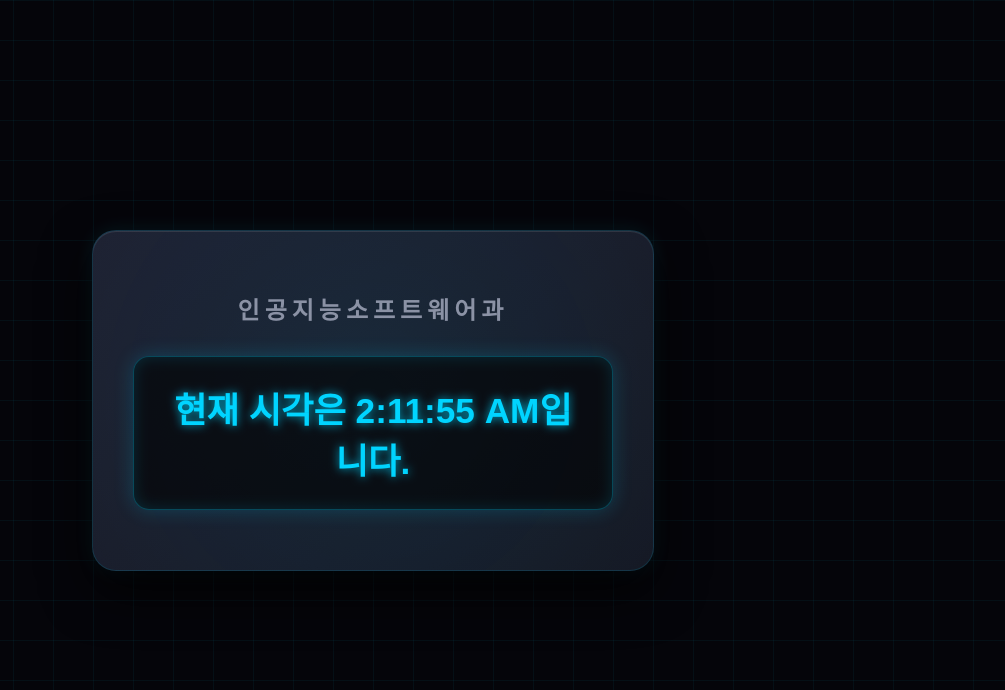
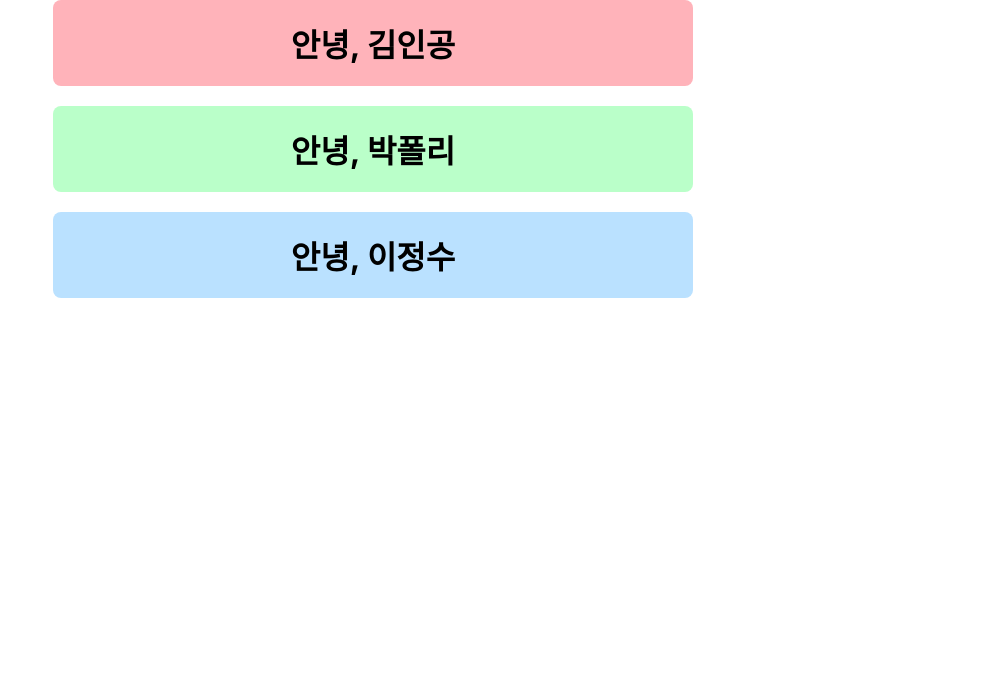
Before and after one commit to KIM-SNJ/web2, a React (Create React App) app: page / in a window 1280 px wide. Shown: the top 690 px of the page, without its empty margins (267-1272 px from the left). Built offline with nearby package versions, Linux system fonts and the light colour scheme.

Commit message:
5장 함수형컴포터넌트 예제까지함

```diff
--- /dev/null
+++ b/src/04/ConfirmDialog.css
@@ -0,0 +1,9 @@
+div{
+    text-align: center;
+    padding: 20px;
+}
+
+.div-bg-ivory{
+    background-color: #fbf9ec;
+    border: 5px groove #bc3eca;
+}
--- /dev/null
+++ b/src/04/ConfirmDialog.jsx
@@ -0,0 +1,17 @@
+import React from "react";
+import Button from "./Button";
+import "./ConfirmDialog.css";
+
+function ConfirmDialog(props) {
+    return(
+        <div className={'div-bg-ivory'}>
+            <p>{props.children}을 확인한 후 버튼을 눌러주세요.</p>
+            <br/>
+            <Button color={'green'}>확인</Button> &nbsp;
+            <Button color={'blue'}>취소</Button> &nbsp;
+            <Button color={'red'}>초기화</Button> &nbsp;
+        </div>
+    )
+}
+
+export default ConfirmDialog;
--- /dev/null
+++ b/src/04/ConfirmDialogList.jsx
@@ -0,0 +1,14 @@
+import React from "react";
+import ConfirmDialog from "./ConfirmDialog";
+
+function ConfirmDialogList () {
+    return(
+        <div>
+            <ConfirmDialog>내용</ConfirmDialog><br/><br/>
+            <ConfirmDialog>방송</ConfirmDialog><br/><br/>
+            <ConfirmDialog>게시글</ConfirmDialog><br/><br/>
+        </div>
+    )
+}
+
+export default ConfirmDialogList
--- /dev/null
+++ b/src/05/Welcome.jsx
@@ -0,0 +1,7 @@
+import React from 'react';
+
+function Welcome(props) {
+    return <h1>안녕, {props.name}</h1>
+}
+
+export default Welcome
--- /dev/null
+++ b/src/05/WelcomeList.css
@@ -0,0 +1,23 @@
+/* WelcomeList.css */
+
+/* Welcome 컴포넌트(h1 태그) 스타일링 */
+.welcome-list h1 {
+    width: 50%;             /* 너비를 문서의 50%로 설정 */
+    margin: 0 auto;         /* 화면 가운데 정렬 */
+    text-align: center;     /* 텍스트를 가운데 정렬 */
+    padding: 20px 0;        /* 시각적으로 보기 좋게 안쪽 여백 추가 */
+    border-radius: 8px;     /* 테두리를 둥글게 (선택 사항) */
+}
+
+/* 각각의 Welcome 컴포넌트에 서로 다른 배경색 지정 */
+.welcome-list h1:nth-of-type(1) {
+    background-color: #ffb3ba; /* 파스텔 빨간색 */
+}
+
+.welcome-list h1:nth-of-type(2) {
+    background-color: #baffc9; /* 파스텔 초록색 */
+}
+
+.welcome-list h1:nth-of-type(3) {
+    background-color: #bae1ff; /* 파스텔 파란색 */
+}
--- /dev/null
+++ b/src/05/WelcomeList.jsx
@@ -0,0 +1,15 @@
+import React from "react";
+import Welcome from "./Welcome";
+import "./WelcomeList.css"; // 작성한 CSS 파일 임포트
+
+function WelcomeList() {
+    return (
+        <div className="welcome-list">
+            <Welcome name="김인공"></Welcome><br/>
+            <Welcome name="박폴리"></Welcome><br/>
+            <Welcome name="이정수"></Welcome><br/>
+        </div>
+    );
+}
+
+export default WelcomeList;
--- a/src/index.js
+++ b/src/index.js
@@ -6,15 +6,18 @@
 import reportWebVitals from './reportWebVitals';
 // import Library from "./03/Library";
 // import './03/Book.css'
-import Clock from "./04/Clock";
-import "./04/Clock.css"
+// import Clock from "./04/ConfimDialog/Clock";
+// import "./04/ConfimDialog/Clock.css"
+// import ConfirmDialog from "./04/ConfirmDialog"
+// import ConfirmDialogList from "./04/ConfirmDialogList"
+import WelcomeList from "./05/WelcomeList"
 
 const root = ReactDOM.createRoot(document.getElementById('root'));
 
 setInterval(() => {
         root.render(
             <React.StrictMode>
-                <Clock/>
+                <WelcomeList/>
             </React.StrictMode>
         );
     }, 1000
```
Also changed, not shown: src/04/Button.css (added, +18 -0 lines), src/04/Button.jsx (added, +13 -0 lines), src/04/ConfirmDialog/Clock.css (renamed from src/04/Clock.css), src/04/ConfirmDialog/Clock.jsx (renamed from src/04/Clock.jsx).
